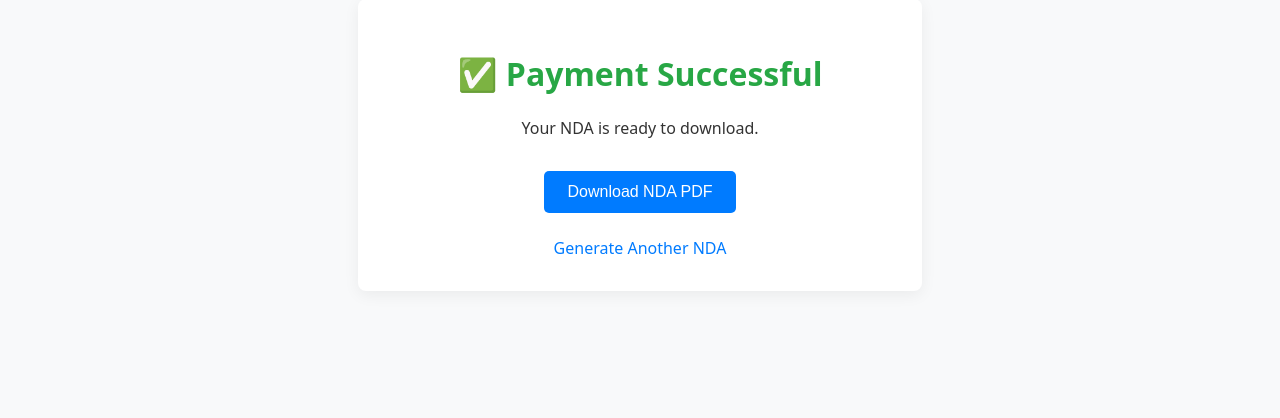
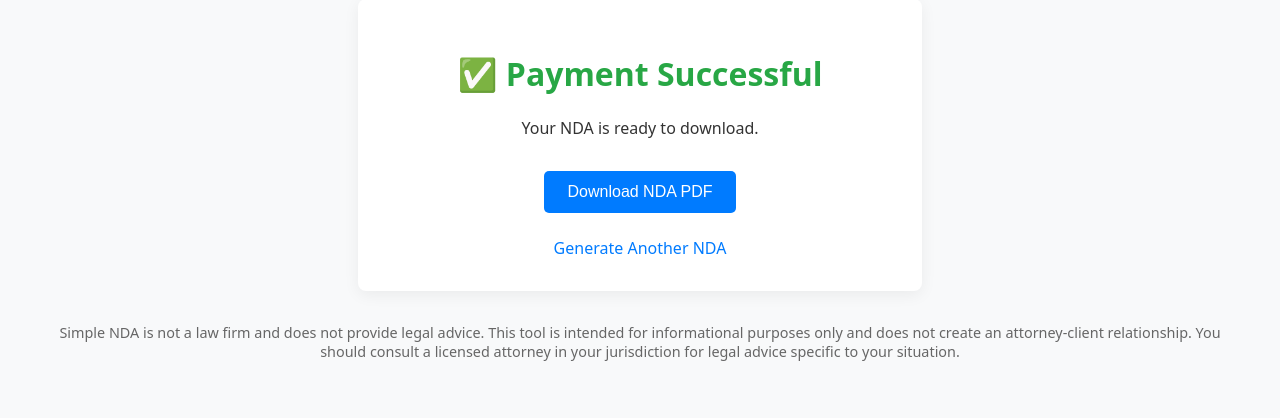
Before and after one commit to DerekAC7/simple-nda-generator, a Flask app: page /success in a window 1280 px wide. Shown: the part 41-459 px from the top of the page. Run offline with Flask 3, Linux system fonts and the light colour scheme.

Commit message:
Update success.html

```diff
--- a/templates/success.html
+++ b/templates/success.html
@@ -54,5 +54,12 @@
 
     <a href="/">Generate Another NDA</a>
   </div>
+    <footer style="text-align: center; margin-top: 2rem; font-size: 0.9rem; color: #666;">
+    <p>
+      Simple NDA is not a law firm and does not provide legal advice.
+      This tool is intended for informational purposes only and does not create an attorney-client relationship.
+      You should consult a licensed attorney in your jurisdiction for legal advice specific to your situation.
+    </p>
+  </footer>
 </body>
 </html>
```
